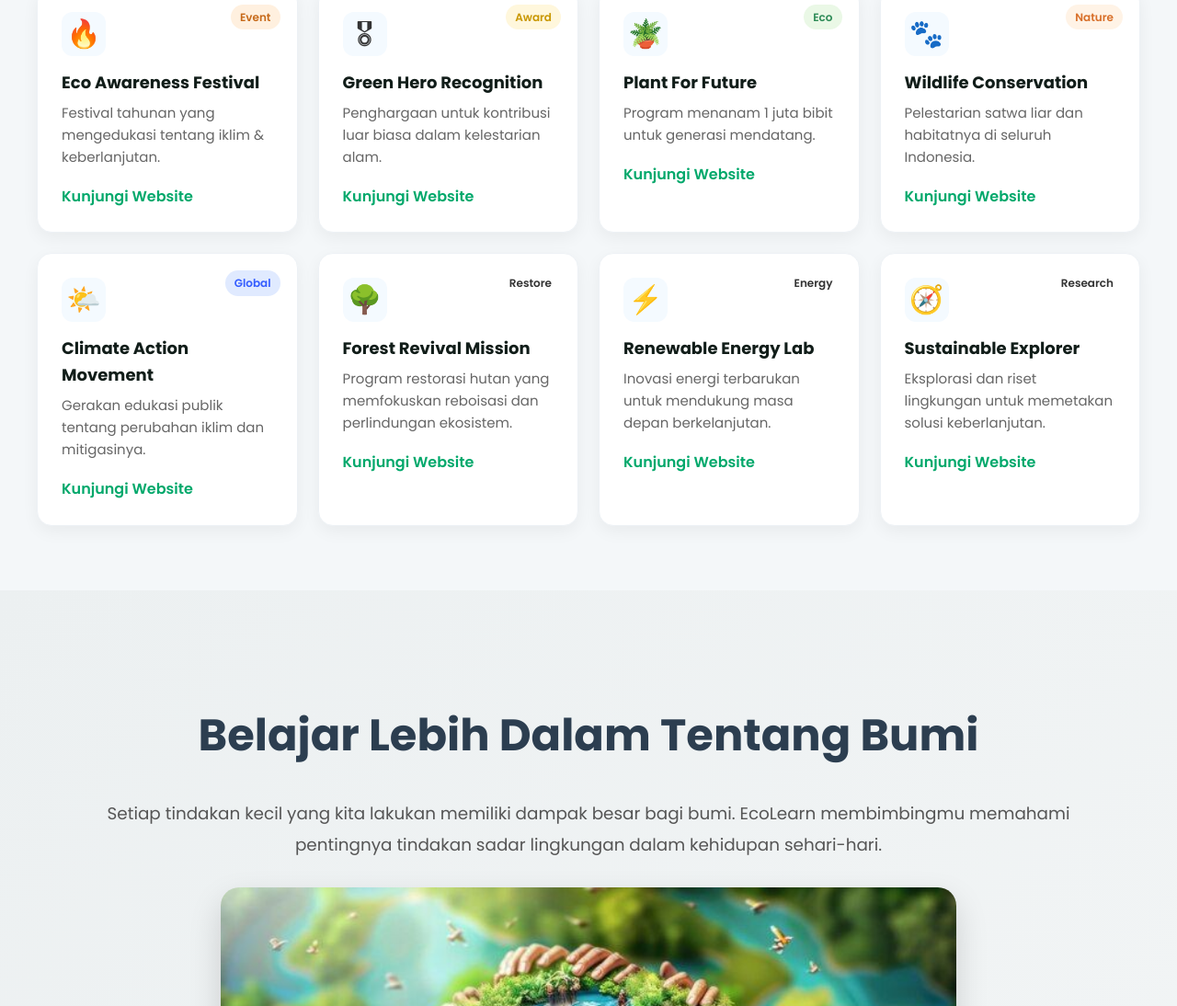
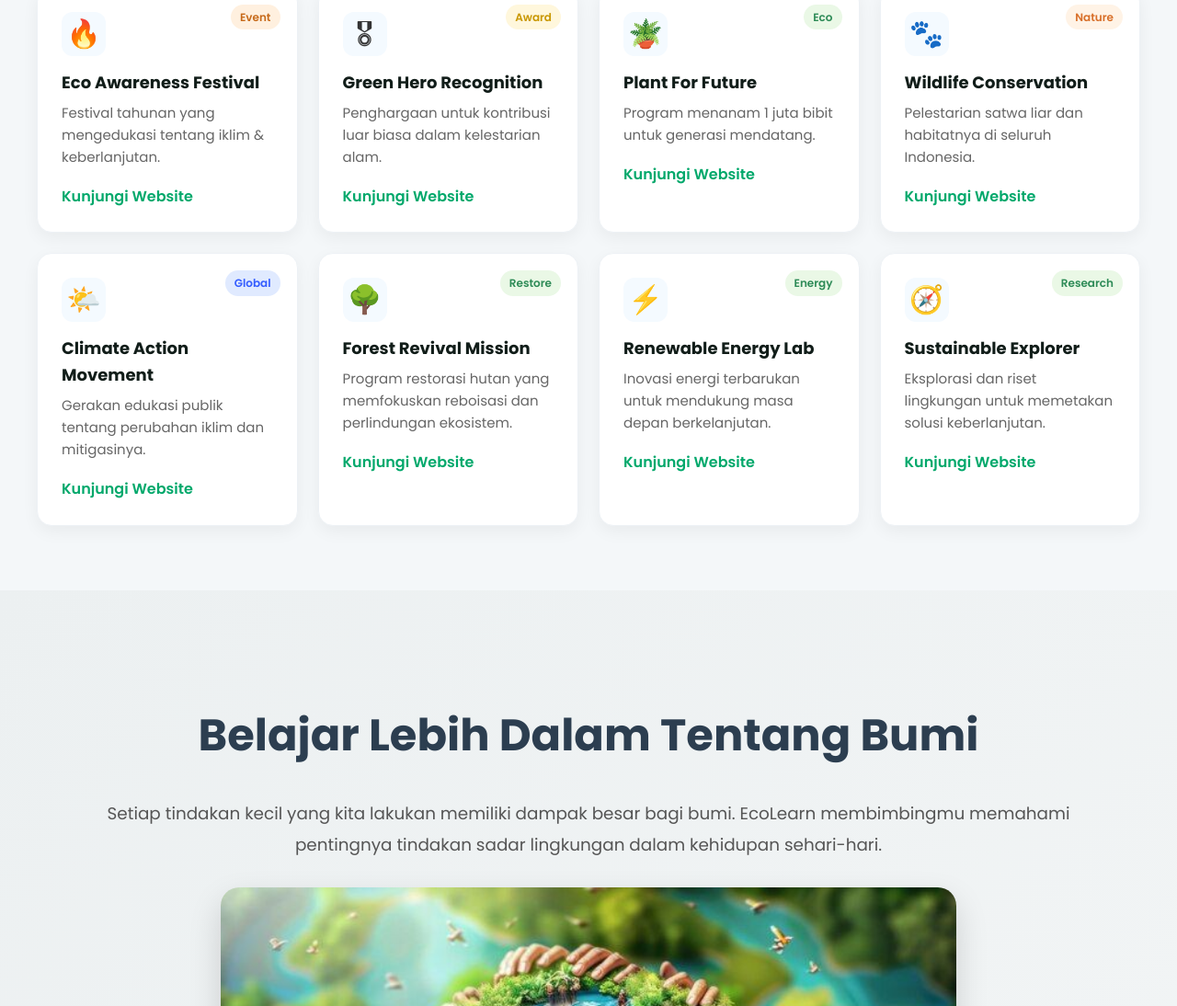
Before and after one commit to azrilgg/Ecolearn, a plain HTML site: page index.html in a window 1280 px wide. Shown: the part 3464-4558 px from the top of the page at 92% size. Drawn offline with nearby package versions, Linux system fonts and the light colour scheme.

Commit message:
mengubah class item 10 sampai 12

```diff
--- a/index.html
+++ b/index.html
@@ -319,7 +319,7 @@
     <h3>Forest Revival Mission</h3>
     <p>Program restorasi hutan yang memfokuskan reboisasi dan perlindungan ekosistem.</p>
     <a href="#" class="achieve-link">Kunjungi Website</a>
-    <div class="achieve-tag restore">Restore</div>
+    <div class="achieve-tag eco">Restore</div>
 </div>
 
 <!-- ITEM 11 -->
@@ -328,7 +328,7 @@
     <h3>Renewable Energy Lab</h3>
     <p>Inovasi energi terbarukan untuk mendukung masa depan berkelanjutan.</p>
     <a href="#" class="achieve-link">Kunjungi Website</a>
-    <div class="achieve-tag energy">Energy</div>
+    <div class="achieve-tag eco">Energy</div>
 </div>
 
 <!-- ITEM 12 -->
@@ -337,7 +337,7 @@
     <h3>Sustainable Explorer</h3>
     <p>Eksplorasi dan riset lingkungan untuk memetakan solusi keberlanjutan.</p>
     <a href="#" class="achieve-link">Kunjungi Website</a>
-    <div class="achieve-tag research">Research</div>
+    <div class="achieve-tag eco">Research</div>
 </div>
 
 
```
